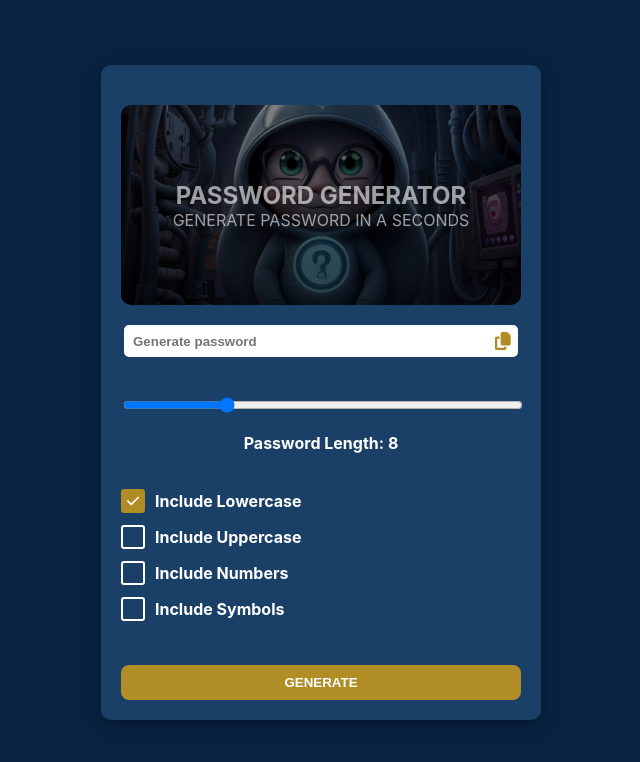
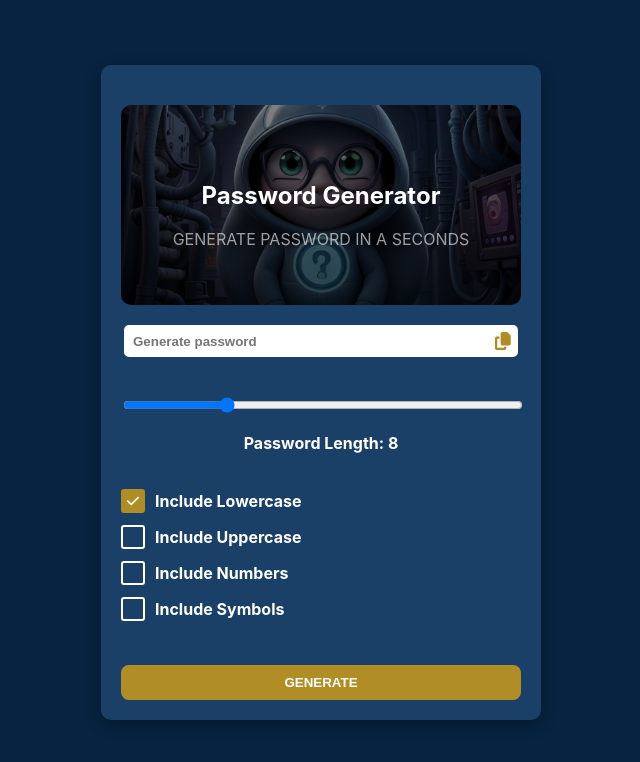
Before and after one commit to kigunoDark/PassGen, a React (Create React App) app: page / in a window 1280 px wide. Shown: the top 762 px of the page, without its empty margins (319-959 px from the left). Built offline with nearby package versions, Linux system fonts and the light colour scheme.

Commit message:
delete class i dont need it

```diff
--- a/src/components/FormHeader/FormHeader.jsx
+++ b/src/components/FormHeader/FormHeader.jsx
@@ -5,7 +5,7 @@ import "./FormHeader.scss";
 function FormHeader({ title, subtitle }) {
   return (
     <div className="password-gen-header">
-      <h2 className="password-gen-title">{title}</h2>
+      <h2>{title}</h2>
       <p>{subtitle}</p>
     </div>
   );
--- a/src/components/FormHeader/FormHeader.scss
+++ b/src/components/FormHeader/FormHeader.scss
@@ -16,7 +16,7 @@ $password-gen-header-background: url("../../../public/images/password-gen-form-h
     border-radius: 10px;
     color: $secondary-color;
 
-    & .password-gen-title,
+    & h1,
     & p {
         opacity: 0.6;
         margin: 0;
```
